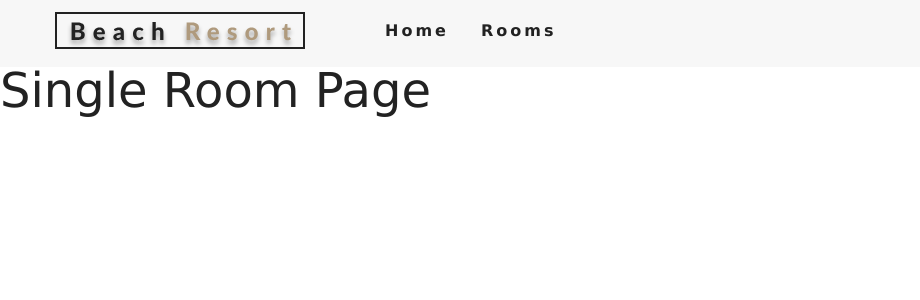
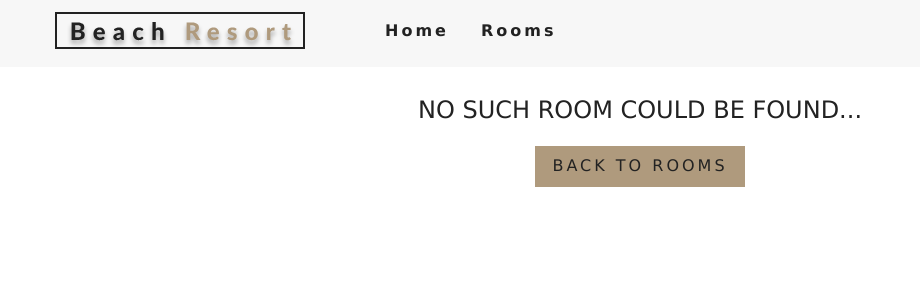
Before and after one commit to MelissaAstbury/beach-resort, a React (Create React App) app: page /rooms/double-basic in a window 1280 px wide. Shown: the top 300 px of the page, without its empty margins (0-920 px from the left). Built offline with nearby package versions, Linux system fonts and the light colour scheme.

Commit message:
in the context I have made a request to find all rooms with a specific url(slug). Once found this will appear on the page & if there is no room found and error message will appear and a button will locate you back to view the rooms again

```diff
--- a/src/containers/SingleRooms/SingleRooms.js
+++ b/src/containers/SingleRooms/SingleRooms.js
@@ -1,9 +1,34 @@
-import React from "react";
+import React, { useState, useContext } from "react";
 
-const SingleRooms = () => {
+import { Link } from "react-router-dom";
+import { RoomContext } from "../../context/RoomContext";
+
+// import defaultBackgroundImage from "../../images/room-1.jpeg";
+// import Hero from "../../components/Hero/Hero";
+// import Banner from "../../components/Banner/Banner";
+
+//react-router-dom provides the props
+const SingleRooms = (props) => {
+  const { getRoom } = useContext(RoomContext);
+  const [slug, setSlug] = useState(props.match.params.slug);
+  const [room, setRoom] = useState(getRoom(slug));
+  const [defaultBackgroundImage, setDefaultBackgroundImage] = useState();
+
+  if (!room) {
+    return (
+      <div className="error">
+        <h3>No such room could be found...</h3>
+        <Link to="/rooms" className="btn-primary">
+          Back to Rooms
+        </Link>
+      </div>
+    );
+  }
+  console.log("hi", room);
+
   return (
     <div>
-      <h1>Single Room Page</h1>
+      <h1>Single Room Page {room.name}</h1>
     </div>
   );
 };
--- a/src/context/RoomContext.js
+++ b/src/context/RoomContext.js
@@ -34,10 +34,17 @@ const RoomProvider = (props) => {
     return tempItems;
   };
 
+  const getRoom = (slug) => {
+    let tempRooms = [...rooms];
+    const room = tempRooms.find((room) => room.slug === slug);
+    return room;
+  };
+
   return (
     <RoomContext.Provider
       value={{
         featuredRooms,
+        getRoom,
       }}
     >
       {props.children}
```
